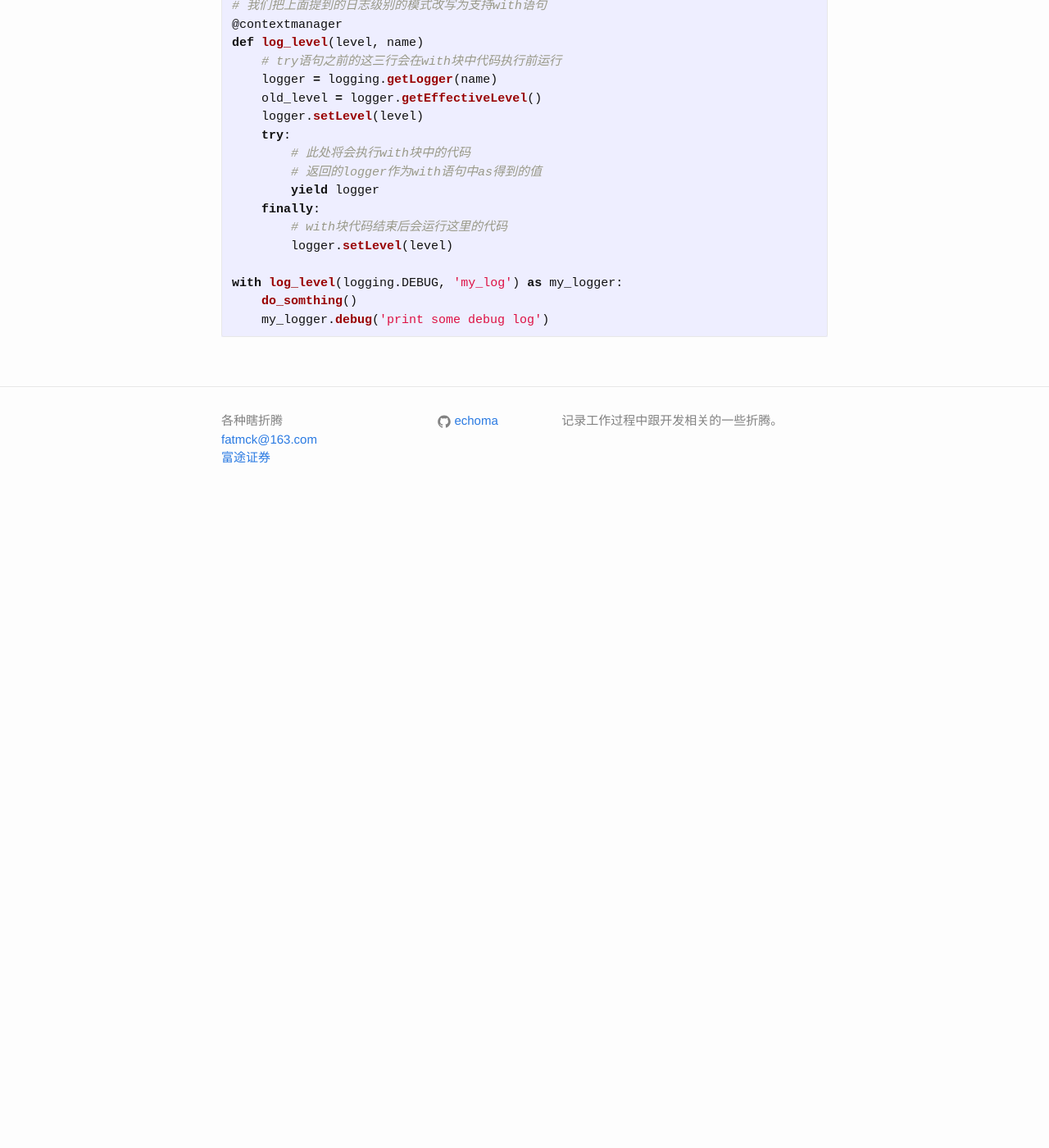
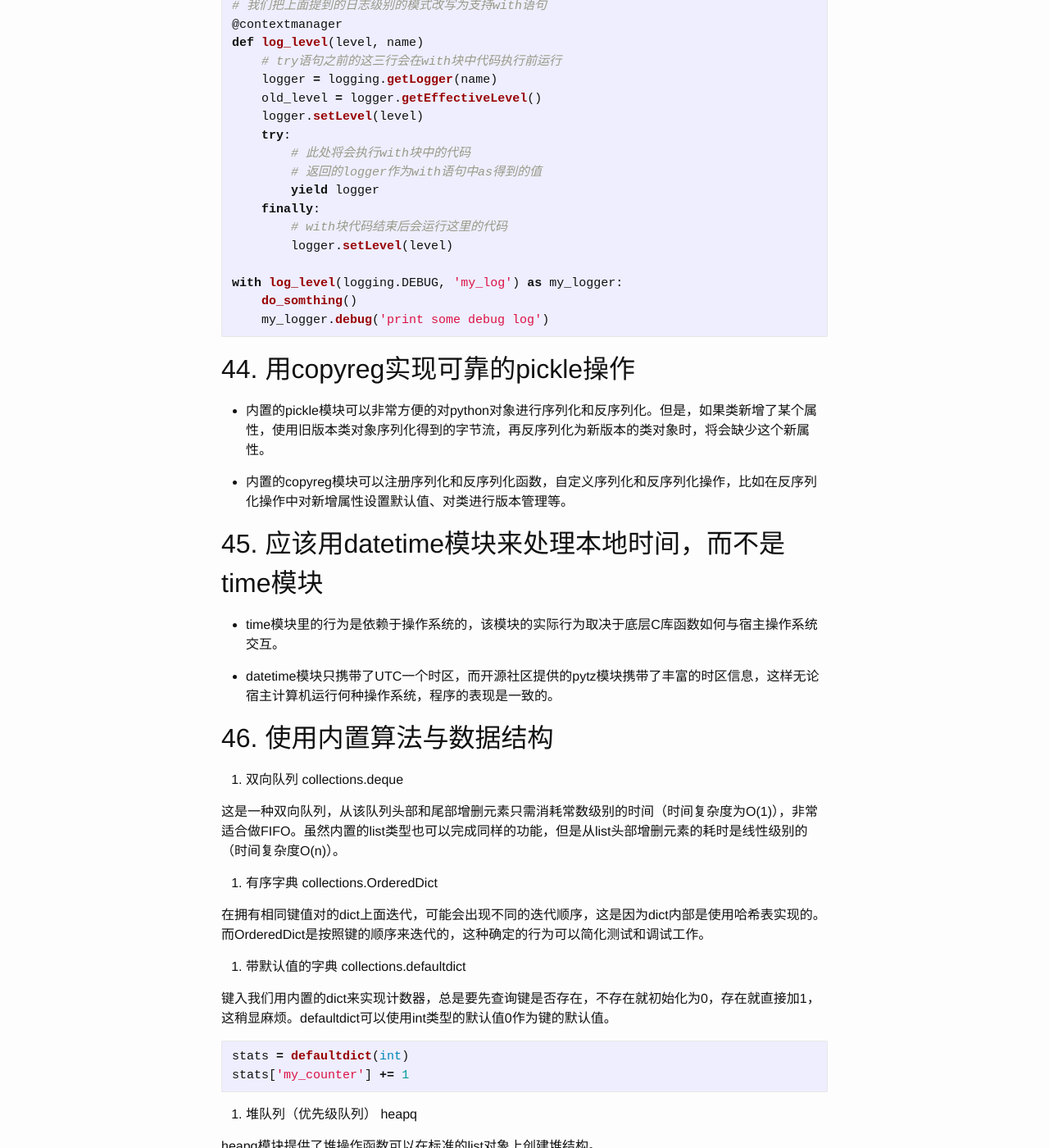
Before and after one commit to echoma/echoma.github.com, a Jekyll site: the page built from _posts/2017-03-09-effective-python-chp06-built-in-module.markdown, in a window 1280 px wide and 1400 px high, scrolled down 1466 px. Shown: the whole window at 82% size. Built offline with Jekyll 4.4.1, drawn with Linux system fonts in a browser that asks for light colours; before the commit the page ends 2096 px from its top, so only the background shows below that; some of the changed text lies outside the part shown.

Commit message:
effective python update to No.47

````diff
--- a/_posts/2017-03-09-effective-python-chp06-built-in-module.markdown
+++ b/_posts/2017-03-09-effective-python-chp06-built-in-module.markdown
@@ -74,3 +74,71 @@ with log_level(logging.DEBUG, 'my_log') as my_logger:
     do_somthing()
     my_logger.debug('print some debug log')
 ```
+
+## 44. 用copyreg实现可靠的pickle操作
+
+* 内置的pickle模块可以非常方便的对python对象进行序列化和反序列化。但是，如果类新增了某个属性，使用旧版本类对象序列化得到的字节流，再反序列化为新版本的类对象时，将会缺少这个新属性。
+
+* 内置的copyreg模块可以注册序列化和反序列化函数，自定义序列化和反序列化操作，比如在反序列化操作中对新增属性设置默认值、对类进行版本管理等。
+
+## 45. 应该用datetime模块来处理本地时间，而不是time模块
+
+* time模块里的行为是依赖于操作系统的，该模块的实际行为取决于底层C库函数如何与宿主操作系统交互。
+
+* datetime模块只携带了UTC一个时区，而开源社区提供的pytz模块携带了丰富的时区信息，这样无论宿主计算机运行何种操作系统，程序的表现是一致的。
+
+## 46. 使用内置算法与数据结构
+
+1. 双向队列 collections.deque
+
+这是一种双向队列，从该队列头部和尾部增删元素只需消耗常数级别的时间（时间复杂度为O(1)），非常适合做FIFO。虽然内置的list类型也可以完成同样的功能，但是从list头部增删元素的耗时是线性级别的（时间复杂度O(n)）。
+
+2. 有序字典 collections.OrderedDict
+
+在拥有相同键值对的dict上面迭代，可能会出现不同的迭代顺序，这是因为dict内部是使用哈希表实现的。而OrderedDict是按照键的顺序来迭代的，这种确定的行为可以简化测试和调试工作。
+
+3. 带默认值的字典 collections.defaultdict
+
+键入我们用内置的dict来实现计数器，总是要先查询键是否存在，不存在就初始化为0，存在就直接加1，这稍显麻烦。defaultdict可以使用int类型的默认值0作为键的默认值。
+
+```python
+stats = defaultdict(int)
+stats['my_counter'] += 1
+```
+
+4. 堆队列（优先级队列） heapq
+
+heapq模块提供了堆操作函数可以在标准的list对象上创建堆结构。
+
+···python
+a = []
+heappush(a, 5)
+heappush(a, 3)
+heappush(a, 7)
+heappush(a, 4)
+
+# a[0]是3，数字越小表示优先级越高。
+···
+
+5. 二分查找 bisect.bisect_left
+
+在list上使用index方法来搜索是逐个遍历的，时间复杂度是O(n)。
+
+而bisect_left函数是二分查找的，更加高效。
+
+```python
+x = list(range(10**6))
+i = bisect_left(x, 991234)
+```
+
+6. 与迭代器有关的工具 itertools
+
+内置的itertools模块中有大量的工具可以组合和操作迭代器。echo：太多了，不写了。
+
+## 47. 在重视精确度的场合，应该使用decimal
+
+* python的整数类型可以表达任意长度的值，但其双精度浮点数类型遵循IEEE 754标准，是有精度损失的。
+
+* 内置的decimal模块中有个Decimal类，使用定点数学运算，对于计算有理数是非常精确的。
+
+* Decimal类还提供了内置函数，可以制定精度和舍入方式。
````
